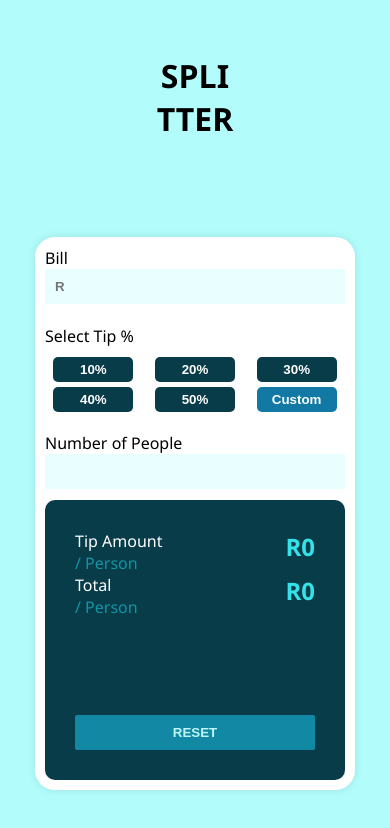
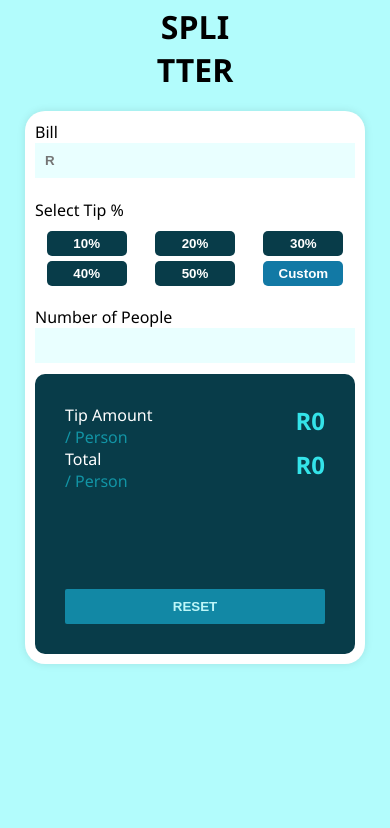
Before and after one commit to given8/TipCalculator, a website built with Parcel: page src/index.html in a window 390 px wide. Built offline with nearby package versions, Linux system fonts and the light colour scheme.

Commit message:
Fixed the responsive issues
Added an overall container to center everything and removed a place-items: center property on the body which was preventing css grid from being responsive

```diff
--- a/src/index.html
+++ b/src/index.html
@@ -10,6 +10,7 @@
     <title>Tip Calculator</title>
   </head>
   <body>
+    <div class="overallContainer">
       <h1>SPLI<br />TTER</h1>
       <div class="container">
         <div class="userEntry">
@@ -47,5 +48,6 @@
           <button id="reset">Reset</button>
         </div>
       </div>
+    </div>
   </body>
 </html>
--- a/src/style.scss
+++ b/src/style.scss
@@ -6,19 +6,22 @@ $primary-dark-color: rgb(8, 60, 73);
 }
 
 body {
+  margin: auto;
   font-family: "Segoe UI", Tahoma, Geneva, Verdana, sans-serif;
-  background-color: rgb(178, 252, 252);
+  background-color: #b2fcfc;
   text-align: center;
   display: grid;
-  width: 100%;
   padding: 5px;
-  place-items: center;
   min-height: 100vh;
+  max-width: 800px;
+}
+h1 {
+  align-self: end;
 }
 
 .mainContainer {
   display: flex;
-  flex-direction: column;
+  flex-direction: row;
   justify-content: center;
   align-items: center;
 }
@@ -27,13 +30,13 @@ body {
   border-radius: 20px;
   background-color: white;
   min-height: 400px;
-  box-shadow: 0 0 8px rgb(0 0 0 / 10%);
+  box-shadow: 0 0 8px rgba(0, 0, 0, 0.1);
+  margin: 020px;
   box-shadow: inset;
   display: grid;
-  align-items: center;
   padding: 10px;
   gap: 10px;
-  grid-template-columns: repeat(auto-fit, minmax(300px, 1fr));
+  grid-template-columns: repeat(auto-fit, minmax(240px, 1fr));
 }
 
 .userEntry {
```
Also changed, not shown: dist/index.html, dist/tipIconFavicon.ddb3d89d.ico (added), 4 other files. Lines whose indentation alone changed are shown as unchanged.
